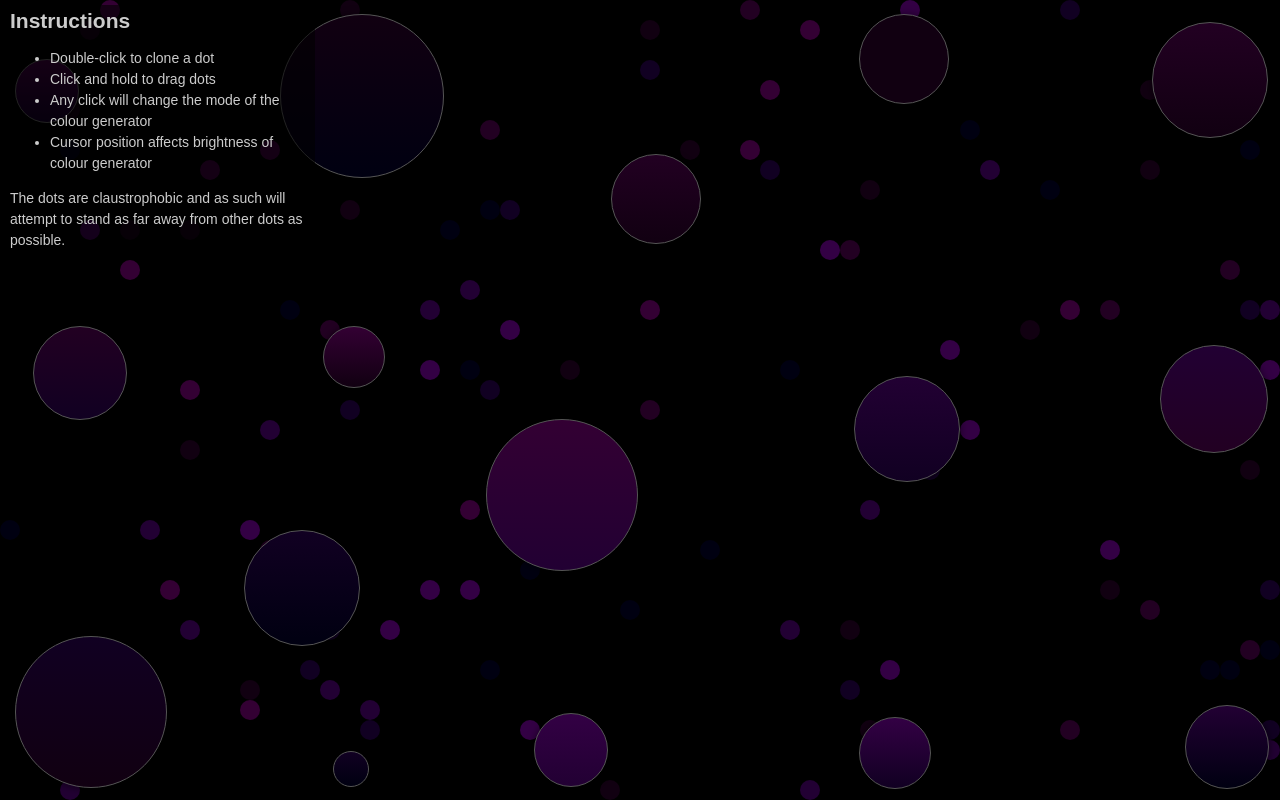
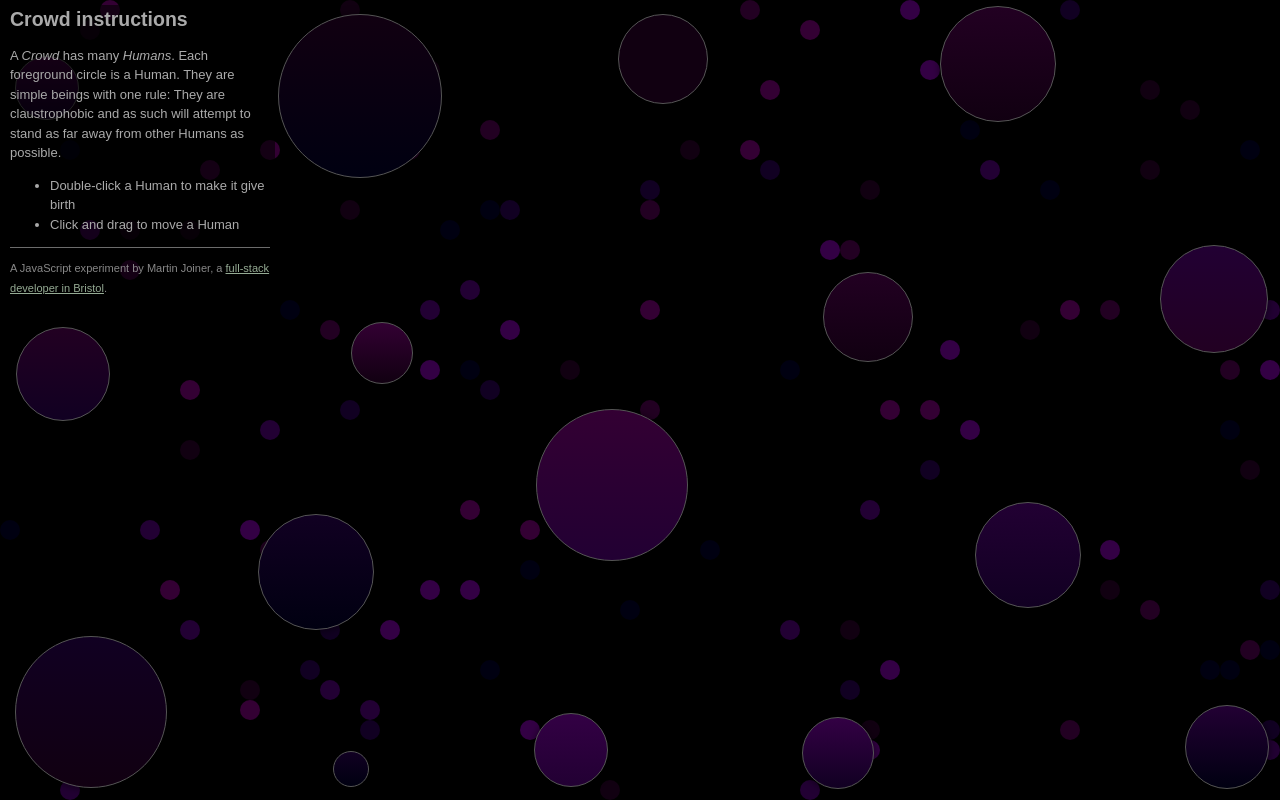
Before and after one commit to martinjoiner/crowd, a plain HTML site: page public_html/index.html in a window 1280 px wide. Drawn offline with Linux system fonts and the light colour scheme.

Commit message:
More improvement through heavy refactoring and introduction of Point class

```diff
--- a/public_html/css/style.css
+++ b/public_html/css/style.css
@@ -5,9 +5,19 @@ body{
 	padding: 0;
 	border: 0;
 	background-color: #000;
-	font-size: 14px;
+	font-size: 13px;
 	font-family: Arial, Helvetica, sans-serif;
 	color: #333;
+}
+
+footer{
+	border-top: 1px solid #888;
+	opacity: 0.8;
+	font-size: 0.85em;
+}
+
+a{
+	color: #BBD6B9;
 }
 
 #wrapper{
@@ -51,9 +61,9 @@ body{
 	top: 5px;
 	left: 5px;
 	float: left;
-	width: 300px;
+	width: 260px;
 	padding: 5px;
-	color: #CCC;
+	color: #AAA;
 	line-height: 1.5em;
 	background-color: rgba(0,0,0,.6);
 	border-radius: 10px;
--- a/public_html/index.html
+++ b/public_html/index.html
@@ -1,7 +1,7 @@
 <!DOCTYPE html>
 <head>
 
-    <title>Crowd - A Javascript experiment by Martin Joiner</title>
+    <title>Crowd Intelligence - A JavaScript experiment by Martin Joiner</title>
 
     <link href="/css/style.css" rel="stylesheet" type="text/css">
 
@@ -14,20 +14,37 @@
     -->
 
     <div id="wrapper">
-        <!-- Dynamically populated -->
+
+        <!-- Dynamically populated groups... -->
+
+        <div id="curtain">
+            <!-- A curtain needs an element to contain it's sequins -->
+        </div>
+
+        <div id="crowd">
+            <!-- A crowd needs an element to house it's humans -->
+        </div>
+
     </div>
 
     <div id="instructions">
 
-        <h2>Instructions</h2>
+        <h2>Crowd instructions</h2>
+
+        <p>A <em>Crowd</em> has many <em>Humans</em>. Each foreground circle is a Human. They are
+        simple beings with one rule: They are claustrophobic and as such will attempt to stand as
+        far away from other Humans as possible. </p>
+
         <ul>
-            <li>Double-click to clone a dot</li>
-            <li>Click and hold to drag dots</li>
-            <li>Any click will change the mode of the colour generator</li>
-            <li>Cursor position affects brightness of colour generator</li>
+            <li>Double-click a Human to make it give birth</li>
+            <li>Click and drag to move a Human</li>
         </ul>
 
-        The dots are claustrophobic and as such will attempt to stand as far away from other dots as possible.
+        <footer>
+
+            <p>A JavaScript experiment by Martin Joiner, a <a target="_blank" href="http://martinjoiner.co.uk">full-stack developer in Bristol</a>.</p>
+
+        </footer>
 
     </div>
 
--- a/public_html/js/crowd.js
+++ b/public_html/js/crowd.js
@@ -40,27 +40,10 @@ function dropMarker(x,y,textContent){
 	div.style.left = x+"px";
 	div.style.top = y+"px";
 
-	var wrapperdiv = document.getElementById('wrapper');
+	var wrapperdiv = document.getElementById('crowd');
 	if(wrapperdiv != null){
 		wrapperdiv.appendChild(div);
 	}
-}
-
-
-
-/**
- * Returns random number between 2 limits
- *
- * @param {number} min
- * @param {number} max
- * @param {number} interval - Optional interval defaults to 1
- */
-function random( min, max, interval ){
-    if( typeof(interval) === 'undefined' ){
-    	interval = 1;
-    }
-    var r = Math.floor(Math.random()*(max-min+interval)/interval);
-    return r*interval+min;
 }
 
 
@@ -74,8 +57,9 @@ function random( min, max, interval ){
 /**
  * Crowd class: A crowd has many humans
  */
-function Crowd(){
+function Crowd( elemCrowdId ){
 	this.humans = [];
+	this.elemCrowd = document.getElementById( elemCrowdId );
 }
 
 
@@ -83,7 +67,7 @@ function Crowd(){
  * Method on Crowd Class
  */
 Crowd.prototype.addHuman = function(x, y){
-	this.humans.push( new Human(x,y) );
+	this.humans.push( new Human( this.elemCrowd, x, y ) );
 };
 
 
@@ -99,13 +83,13 @@ Crowd.prototype.countHumans = function(){
 
 /**
  * Method on Crowd class: Like the auto-increment function on databases this returns the next available ID
- * Note: HTML IDs must not begin with a number so the letter 'd' is prepended
+ * Note: HTML IDs must not begin with a number so the letter 'h' is prepended
  *
  * @return {integer}
  */
 Crowd.prototype.assignMeAnID = function(){
 	var newID = this.countHumans() + 1;
-	return 'd' + String(newID);
+	return 'h' + String(newID);
 };
 
 
@@ -153,11 +137,11 @@ function DestinationMarker(parentObj){
 
 	div.appendChild(text);
 
-	div.style.left = parentObj.destinationX+"px";
-	div.style.top = parentObj.destinationY+"px";
+	div.style.left = parentObj.destination.x + "px";
+	div.style.top = parentObj.destination.y + "px";
 
 
-	var wrapperdiv = document.getElementById('wrapper');
+	var wrapperdiv = document.getElementById('crowd');
 	if(wrapperdiv != null)
 		wrapperdiv.appendChild(div);
 
@@ -170,10 +154,11 @@ function DestinationMarker(parentObj){
 /**
  * Human class
  *
+ * @param {object} The HTML element this human must append their marker to
  * @param {integer} x the initial horizontal position
  * @param {integer} y the initial vertical position
  */
-function Human(x,y){
+function Human( elemCrowd, x, y ){
 
 	// Get an ID from the crowd
 	this.id = crowd.assignMeAnID();
@@ -200,6 +185,9 @@ function Human(x,y){
 	this.p.style.backgroundColor = randomHex();
 	this.p.style.background = randomLinearGradStyle();
 
+	// Attach the marker to the crowd element in the DOM
+	elemCrowd.appendChild(this.p);
+
 	if( typeof x === 'undefined' ){
 		// Plonk it in a random place
 		x = random(this.radius, viewportWidth - this.radius);
@@ -210,13 +198,11 @@ function Human(x,y){
 		y = random(this.radius, viewportHeight - this.radius);
 	}
 
-	this.x = this.destinationX = x;
-	this.y = this.destinationY = y;
+	this.x = x;
+	this.y = y;
 
-	var wrapperdiv = document.getElementById('wrapper');
-	if( wrapperdiv != null ){
-		wrapperdiv.appendChild(this.p);
-	}
+	// Destination is the point the Human is moving towards
+	this.destination = new Point(x, y);
 
 	// Boolean to define if it is following the mouse cursor (being dragged)
 	this.isTrackingMouse = false;
@@ -265,8 +251,8 @@ Human.prototype.trackMouse = function(){
 
 	if(this.isTrackingMouse){
 
-		this.x = this.destinationX = Math.round(tempX);
-		this.y = this.destinationY = Math.round(tempY);
+		this.x = this.destination.x = Math.round(tempX);
+		this.y = this.destination.y = Math.round(tempY);
 
 		this.updateMarkerPosition();
 	}
@@ -300,10 +286,10 @@ Human.prototype.recordHistory = function(){
  */
 Human.prototype.progressToDestination = function(){
 
-	var xDifference = this.destinationX - this.x;
+	var xDifference = this.destination.x - this.x;
 	var fractionOfXDiff = Math.round(xDifference / this.speed);
 
-	var yDifference = this.destinationY - this.y;
+	var yDifference = this.destination.y - this.y;
 	var fractionOfYDiff = Math.round(yDifference / this.speed);
 
 	this.x = this.x + fractionOfXDiff;
@@ -311,9 +297,9 @@ Human.prototype.progressToDestination = function(){
 
 	this.updateMarkerPosition();
 
-	if(this.x == this.destinationX && this.y == this.destinationY){
+	if( this.x == this.destination.x && this.y == this.destination.y ){
 		this.isWalking = false;
-	} else{
+	} else {
 		this.isWalking = true;
 	}
 
@@ -334,24 +320,56 @@ Human.prototype.shuffle = function(){
 	}
 
 	// Ask how close my nearest neighbour is and at what angle they are
-	var nNeighbour = assessPosition(this.id, this.x, this.y);
+	var nNeighbour = assessPosition(this.id, new Point( this.x, this.y) );
 
 	// Is there a place within a few steps in the opposite direction that is at least 10% less claustrophibic?
-	var betterPosition = surveyPath(this.id, this.destinationX, this.destinationY, nNeighbour.angle, nNeighbour.distance);
+	this.destination = surveyPaths(this.id, this.destination.x, this.destination.y, nNeighbour.distance);
 
-	this.destinationX = betterPosition.x;
-	this.destinationY = betterPosition.y;
-
-	//this.p.innerHTML = "ID: " + this.id +
+	/*
+	this.p.innerHTML = "ID: " + this.id +
 		"<br>Nearest ID: " + nNeighbour.id +
 		"<br>Distance: " + nNeighbour.distance +
 		"<br>Current: {" + this.x + "," + this.y + "}" +
-		"<br>Destination: {" + this.destinationX + "," + this.destinationY + "}" +
-		"<br>Better: {" + betterPosition.x + "," + betterPosition.y + "}" +
+		"<br>Destination: {" + this.destination.x + "," + this.destination.y + "}" +
 		"<br>Speed: " + this.speed;
+	*/
 }
 
 
+
+/**
+ * A point is simply x,y coordinates wrapped up with a couple of methods added
+ *
+ * @param {integer} x coordinate
+ * @param {integer} y coordinate
+ */
+Point = function( x ,y ){
+	this.x = x;
+	this.y = y;
+}
+
+
+/**
+ * Method on Point class: Wrapper for the distance() function
+ *
+ * @param {object} otherPoint An instance of Point class
+ */
+Point.prototype.distanceTo = function( otherPoint ){
+	return distance( this, otherPoint );
+}
+
+
+/**
+ * Method on Point class: Wrapper for the angle() function
+ *
+ * @param {object} otherPoint An instance of Point class
+ */
+Point.prototype.angleTo = function( otherPoint ){
+	return angle( this, otherPoint );
+}
+
+
+// End of Class definitions
 
 
 
@@ -359,6 +377,26 @@ Human.prototype.shuffle = function(){
 
 /* ----------------------------------------------------- Helper Functions ----------------------------------------------------------------- */
 /* ---------------------------------------------------------------------------------------------------------------------------------------- */
+
+
+
+/**
+ * Returns random number between 2 limits
+ *
+ * @param {number} min
+ * @param {number} max
+ * @param {number} interval - Optional interval defaults to 1
+ *
+ * @return {number}
+ */
+function random( min, max, interval ){
+    if( typeof(interval) === 'undefined' ){
+    	interval = 1;
+    }
+    var r = Math.floor(Math.random()*(max-min+interval)/interval);
+    return r * interval + min;
+}
+
 
 
 /**
@@ -380,7 +418,7 @@ function indicatePrimeLocation(){
 	{
 		for(var n = 0; n < viewportHeight-30; n=n+10)
 		{
-			assess = assessPosition('NANA',i,n);
+			assess = assessPosition('NANA', new Point( i,n ) );
 			if(bestScore < assess.distance)
 			{
 				bestScore = assess.distance;
@@ -398,11 +436,12 @@ function indicatePrimeLocation(){
 
 
 
-
 /**
  * Returns the magnitude of a number
  *
  * @param {integer} xNum
+ *
+ * @return {integer}
  */
 function magnitude(xNum){
 	if(xNum < 0){
@@ -416,11 +455,16 @@ function magnitude(xNum){
 
 /**
  * Calculated the distance between 2 points
+ *
+ * @param {object} point1 An instance of Point class
+ * @param {object} point2 An instance of Point class
+ *
+ * @return {integer}
  */
-function distance( x1, y1, x2, y2 ){
-	var xDifference = x1 - x2;
-	var yDifference = y1 - y2;
-	var hyp = Math.sqrt((xDifference*xDifference) + (yDifference*yDifference));
+function distance( point1, point2 ){
+	var xDifference = point1.x - point2.x;
+	var yDifference = point1.y - point2.y;
+	var hyp = Math.sqrt( Math.pow(xDifference, 2) + Math.pow(yDifference, 2) );
 	return Math.round(hyp);
 }
 
@@ -429,16 +473,14 @@ function distance( x1, y1, x2, y2 ){
 /**
  * Returns the angle of direction that xy2 is to xy1
  *
- * @param {integer} x1 X coordinate of first point
- * @param {integer} y1 Y coordinate of first point
- * @param {integer} x1 X coordinate of second point
- * @param {integer} y1 Y coordinate of second point
+ * @param {object} point1 An instance of Point class
+ * @param {object} point2 An instance of Point class
  *
  * @return {integer} Number of degrees of angle
  */
-function angle( x1, y1, x2, y2 ){
-	var xDifference = x1 - x2;
-	var yDifference = y1 - y2;
+function angle( point1, point2 ){
+	var xDifference = point1.x - point2.x;
+	var yDifference = point1.y - point2.y;
 
 	var r = Math.atan2(xDifference,yDifference)
 	var d = r * 180 / Math.PI
@@ -452,10 +494,11 @@ function angle( x1, y1, x2, y2 ){
  * Asseses a point on the floor to finds the nearest neighbour in the crowd
  *
  * @param {string} ID of human to ignore
+ * @param {object} point An instance of Point class
  *
  * @return {object} Containing 'id', 'distance', 'angle'
  */
-function assessPosition( humanIDToIgnore, x, y ){
+function assessPosition( humanIDToIgnore, point ){
 
 	// Find my nearest neighbour and report id, distance and angle
 	var nearest = 100000, // Start with a very high number by default and beat it
@@ -472,14 +515,14 @@ function assessPosition( humanIDToIgnore, x, y ){
 		// As long as the human is not myself
 		if( otherHuman.id != humanIDToIgnore ){
 
-			nDistance = distance( x, y, otherHuman.destinationX, otherHuman.destinationY );
+			nDistance = point.distanceTo( otherHuman.destination );
 
 			// Subtract their radius from the distance
 			nDistance = nDistance - otherHuman.radius;
 
 			if(nearest > nDistance){
 				nearest = nDistance;
-				nAngle = angle( x, y, otherHuman.destinationX, otherHuman.destinationY );
+				nAngle = point.angleTo( otherHuman.destination );
 				nearestHumanId = otherHuman.id;
 			}
 		}
@@ -501,19 +544,73 @@ function xyStep( x, y, xIncAmount, yIncAmount ){
 
 
 /**
+ * Explore the potential wins of moving in a direction. Would you find a less claustrophic position.
  *
+ * @param ignoreObjId ID of object to ignore
+ * @param {integer} x coordinate
+ * @param {integer} y coordinate
+ * @param {integer} distanceToBeat
+ *
+ * @return {object} Instance of Point representing the best position to move into
  */
-function surveyPath( ignoreObjId, x, y, nAngle, distanceToBeat ){
-
-	// Keep taking virtual steps in various directions, evaluating that position until a position with a better store than yours is found
+function surveyPaths( ignoreObjId, x, y, distanceToBeat ){
 
 	var improving;
 	var bestX = x; // By default the best position to be in is the one you are in (only move if it can be imrpoved upon)
 	var bestY = y;
 	var currentScore;
 
-	// Array to store the scores as each direction of travel is assessed
-	var scores = [ [1,2,3], [1,2,3], [1,2,3], [1,2,3], [1,2,3], [1,2,3], [1,2,3], [1,2,3] ];
+	// Array of the possible directions of travel to be assessed
+	var directions = [ {
+							name: 'South',
+							xStep: 0,
+							yStep: 2,
+							distance: 0,
+							point: new Point()
+						},{
+							name: 'North',
+							xStep: 0,
+							yStep: -2,
+							distance: 0,
+							point: new Point()
+						},{
+							name: 'East',
+							xStep: 2,
+							yStep: 0,
+							distance: 0,
+							point: new Point()
+						},{
+							name: 'West',
+							xStep: -2,
+							yStep:  0,
+							distance: 0,
+							point: new Point()
+						},{
+							name: 'South-East',
+							xStep: 2,
+							yStep: 2,
+							distance: 0,
+							point: new Point()
+						},{
+							name: 'South-West',
+							xStep: -2,
+							yStep:  2,
+							distance: 0,
+							point: new Point()
+						},{
+							name: 'North-West',
+							xStep:  2,
+							yStep: -2,
+							distance: 0,
+							point: new Point()
+						},{
+							name: 'North-East',
+							xStep: -2,
+							yStep: -2,
+							distance: 0,
+							point: new Point()
+						}
+					 ];
 
 	var testingX;
 	var testingY;
@@ -527,44 +624,38 @@ function surveyPath( ignoreObjId, x, y, nAngle, distanceToBeat ){
 		toleranceMargin = ignoreObj.radius + 10;
 	}
 
-	// Iterate through 8 directions
-	for(var i = 0; i < 8; i++){
+	// Iterate through the possible directions
+	for(var i = 0, iLimit = directions.length; i < iLimit; i++){
 
-		switch(i){
-			case 0: xIncAmount =  0; yIncAmount =  2; break; // South
-			case 1: xIncAmount =  0; yIncAmount = -2; break; // North
-			case 2: xIncAmount =  2; yIncAmount =  0; break; // East
-			case 3: xIncAmount = -2; yIncAmount =  0; break; // West
-			case 4: xIncAmount =  2; yIncAmount =  2; break; // South-East
-			case 5: xIncAmount = -2; yIncAmount =  2; break; // South-West
-			case 6: xIncAmount =  2; yIncAmount = -2; break; // North-West
-			case 7: xIncAmount = -2; yIncAmount = -2; break; // North-East
-		}
+		xIncAmount = directions[i].xStep;
+		yIncAmount = directions[i].yStep;
 
 		testingX = x;
 	 	testingY = y;
 
 		improving = true;
 
-		scores[i][0] = distanceToBeat; // Element 0 is distance to beat
+		directions[i].distance = distanceToBeat;
 
 		while( improving ){
 
-			nextStep = xyStep(testingX,testingY,xIncAmount,yIncAmount);
+			nextStep = xyStep( testingX, testingY, xIncAmount, yIncAmount );
 
-			evalNeighbour = assessPosition(ignoreObjId, nextStep.x, nextStep.y); // Evaluate this position, ignoring myself as an object
+			nearestNeighbour = assessPosition(ignoreObjId, new Point( nextStep.x, nextStep.y) ); // Evaluate this position, ignoring myself as an object
 
-			if(nextStep.x < toleranceMargin || nextStep.x > viewportWidth-toleranceMargin || nextStep.y < toleranceMargin || nextStep.y > viewportHeight-toleranceMargin)
+			// If this position is now outside boundaries, consider is no longer an improvement
+			if(nextStep.x < toleranceMargin || nextStep.x > viewportWidth-toleranceMargin || nextStep.y < toleranceMargin || nextStep.y > viewportHeight-toleranceMargin ){
 				improving = false;
+			}
 
-			if(scores[i][0] < evalNeighbour.distance){ // We are looking for the largest distance
+			if( directions[i].distance < nearestNeighbour.distance ){ // We are looking for the largest distance
 
-				// This is a better position to be in
-				scores[i][0] = evalNeighbour.distance;
-				scores[i][1] = nextStep.x; // Position 1 is best X value
-				scores[i][2] = nextStep.y; // Position 2 is best Y value
+				// This is a better position to be in, so update our direction
+				directions[i].distance = nearestNeighbour.distance;
+				directions[i].point.x = nextStep.x;
+				directions[i].point.y = nextStep.y;
 
-				//console.log( "Better position found (" + evalNeighbour.distance + ") at  " + String(nextStep.x) + "," + String(nextStep.y) );
+				//console.log( "Better position found (" + nearestNeighbour.distance + ") at  " + String(nextStep.x) + "," + String(nextStep.y) );
 
 			} else {
 				improving = false;
@@ -577,14 +668,14 @@ function surveyPath( ignoreObjId, x, y, nAngle, distanceToBeat ){
 
 	currentScore = distanceToBeat;
 
-	// Iterate over the 8 directions to work out which gives the biggest win
-	for( i = 0; i < 8; i++ ){
+	// Iterate over the directions again to work out which gives the biggest win
+	for( i = 0; i < iLimit; i++ ){
 
-		// The *1.1 is to stop the objects vibrating between 2 very close positions with no significant advantage to either position
-		if( (currentScore*1.1) < scores[i][0] ){
-			currentScore = scores[i][0];
-			bestX = scores[i][1];
-			bestY = scores[i][2];
+		// The *1.04 is to stop the objects vibrating between 2 very close positions with no significant advantage to either position
+		if( (currentScore * 1.04) < directions[i].distance ){
+			currentScore = directions[i].distance;
+			bestX = directions[i].point.x;
+			bestY = directions[i].point.y;
 		}
 	}
 
@@ -597,7 +688,7 @@ function surveyPath( ignoreObjId, x, y, nAngle, distanceToBeat ){
 	if(bestY > viewportHeight-toleranceMargin)
 		bestY = viewportHeight-toleranceMargin;
 
-	return { x: bestX, y: bestY };
+	return new Point( bestX, bestY );
 }
 
 
@@ -787,47 +878,48 @@ function shadeFromHex( hexColorCode ){
 
 
 /**
- * Controls the population of pixels by populating or culling
+ * Controls the population of sequins (fka pixels) by populating or culling
  *
  */
 function controlPixels(){
 	required = requiredPixels();
 
 	if(pixelcount < required)
-		populate();
+		populateSequins();
 	if(pixelcount > required)
-		cull();
+		cullSequins();
 }
 
 
 
-function populate(){
-	var wrapper = document.getElementById('wrapper');
+/**
+ * Produces the required number of sequins
+ */
+function populateSequins(){
+	var elemCurtain = document.getElementById('curtain');
 
-	var i = 0;
-	for(i=pixelcount; i < required; i++){
+	for( var i = pixelcount; i < required; i++ ){
 		// Shape Cell
 		var newdiv = document.createElement('div');
 
 		newdiv.setAttribute('class', 'pixel');  // Mozilla version
 		newdiv.setAttribute('className', 'pixel'); // IE version
 		newdiv.id = 'div'+i;
-		wrapper.appendChild(newdiv);
+		elemCurtain.appendChild(newdiv);
 	}
 
 	pixelcount = required;
-	//console.log("Populated to "+pixelcount);
 }
 
 
 
 /**
- * Removes the excess pixels, limiting it to a number
+ * Removes the excess sequins (fka pixels), limiting it to a number
  *
  */
-function cull(){
+function cullSequins(){
 
-	var wrapper = document.getElementById('wrapper');
+	var wrapper = document.getElementById('curtain');
 
 	for(var i=required; i < pixelcount; i++){
 		var doomedDiv = document.getElementById('div'+i);
@@ -930,7 +1022,7 @@ document.addEventListener('click', function(){
  */
 (function(){
 
-	crowd = new Crowd();
+	crowd = new Crowd('crowd');
 
 	testForChange(); // Set size of window
 	controlPixels(); // Populate the empty window
```
